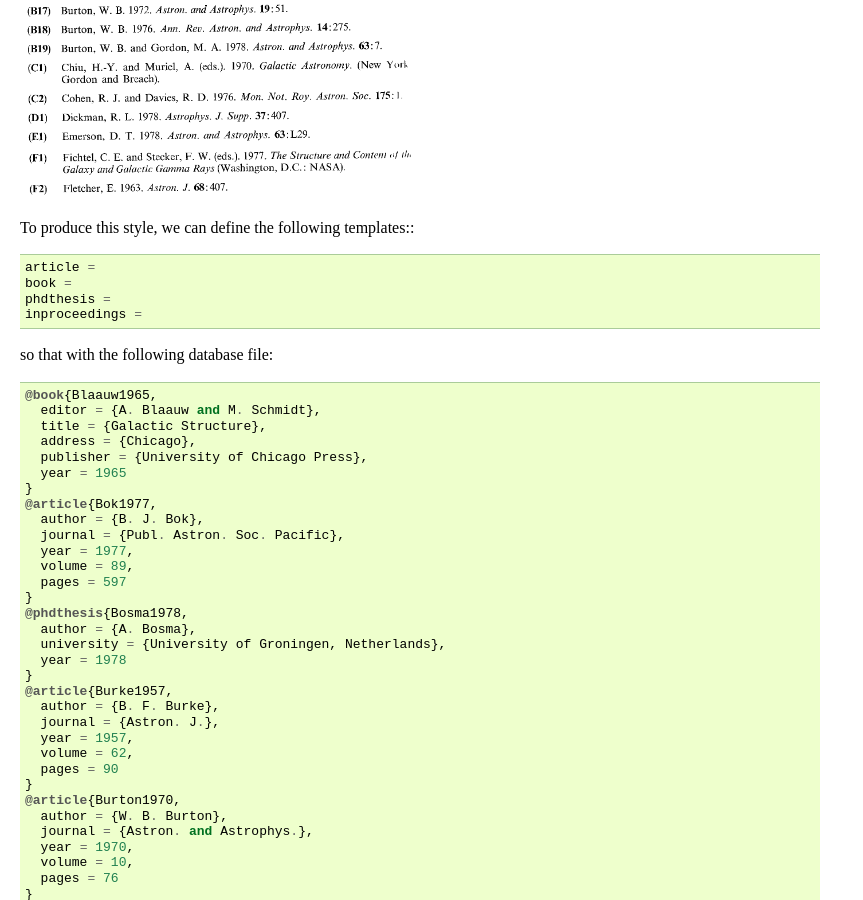
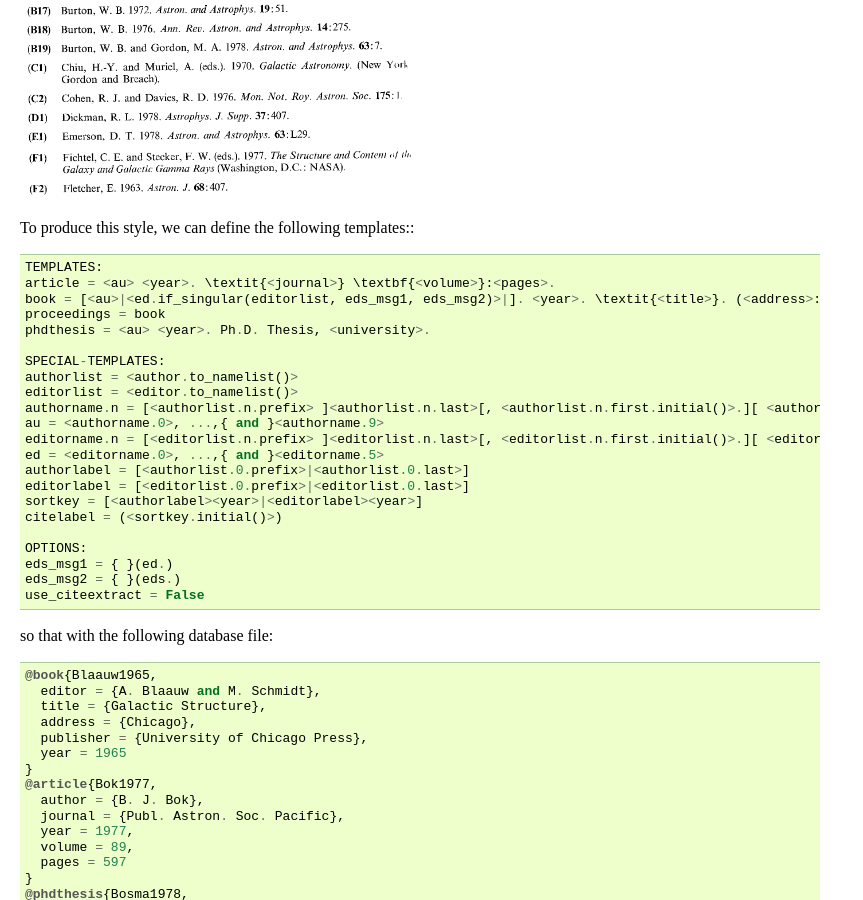
Before and after one commit to nzhagen/bibulous, a Sphinx documentation site: the page built from doc/examples.rst, in a window 1280 px wide and 900 px high, scrolled down 1926 px. Shown: the whole window, without its empty margins (0-863 px from the left). Built offline with Sphinx 7.4.7, drawn with Linux system fonts in a browser that asks for light colours.

Commit message:
Modified 'example2' in examples/ folder.

```diff
--- a/doc/examples.rst
+++ b/doc/examples.rst
@@ -85,10 +85,28 @@ The next example is taken from the bibliography style found in: Dimitri Mihalas
 
 To produce this style, we can define the following templates:::
 
-    article =
-    book =
-    phdthesis =
-    inproceedings =
+    TEMPLATES:
+    article = <au> <year>. \textit{<journal>} \textbf{<volume>}:<pages>.
+    book = [<au>|<ed.if_singular(editorlist, eds_msg1, eds_msg2)>|]. <year>. \textit{<title>}. (<address>: <publisher>).
+    proceedings = book
+    phdthesis = <au> <year>. Ph.D. Thesis, <university>.
+
+    SPECIAL-TEMPLATES:
+    authorlist = <author.to_namelist()>
+    editorlist = <editor.to_namelist()>
+    authorname.n = [<authorlist.n.prefix> ]<authorlist.n.last>[, <authorlist.n.first.initial()>.][ <authorlist.n.middle.initial()>.][,  <authorlist.n.suffix>.]
+    au = <authorname.0>, ...,{ and }<authorname.9>
+    editorname.n = [<editorlist.n.prefix> ]<editorlist.n.last>[, <editorlist.n.first.initial()>.][ <editorlist.n.middle.initial()>.][,  <editorlist.n.suffix>.]
+    ed = <editorname.0>, ...,{ and }<editorname.5>
+    authorlabel = [<authorlist.0.prefix>|<authorlist.0.last>]
+    editorlabel = [<editorlist.0.prefix>|<editorlist.0.last>]
+    sortkey = [<authorlabel><year>|<editorlabel><year>]
+    citelabel = (<sortkey.initial()>)
+
+    OPTIONS:
+    eds_msg1 = { }(ed.)
+    eds_msg2 = { }(eds.)
+    use_citeextract = False
 
 so that with the following database file::
 
```
Also changed, not shown: 2 other files.
